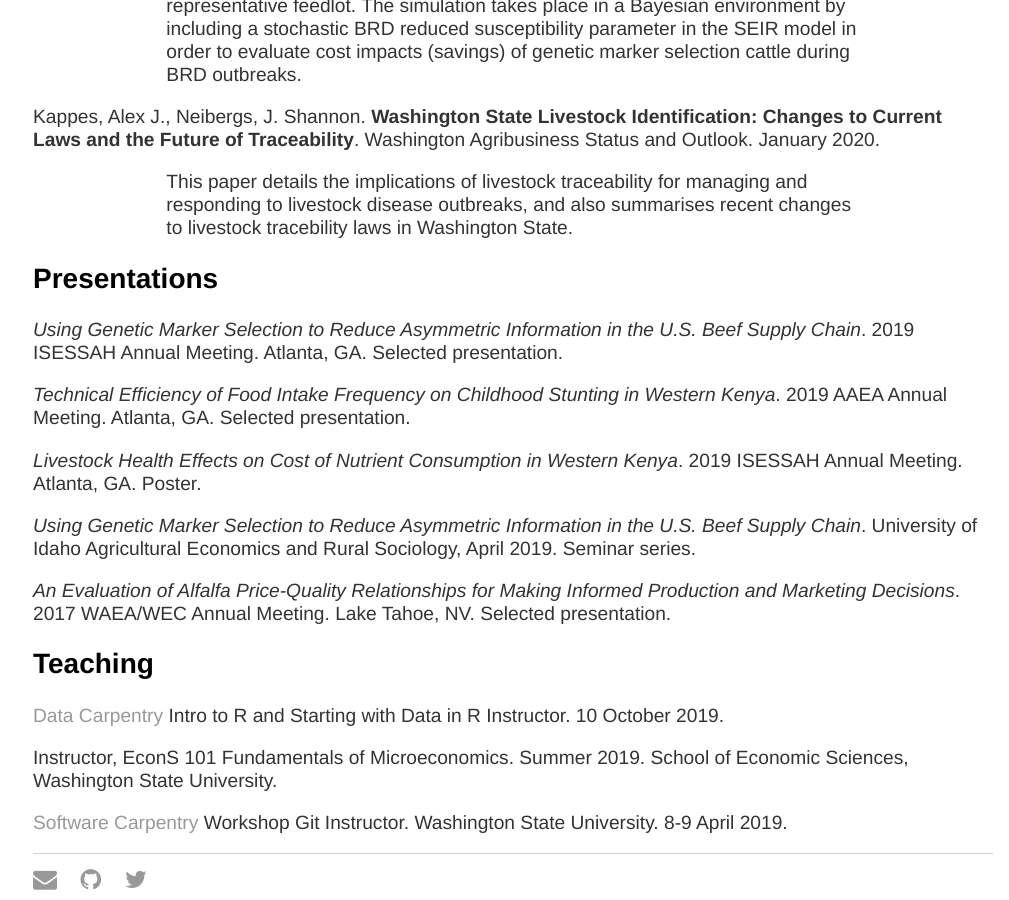
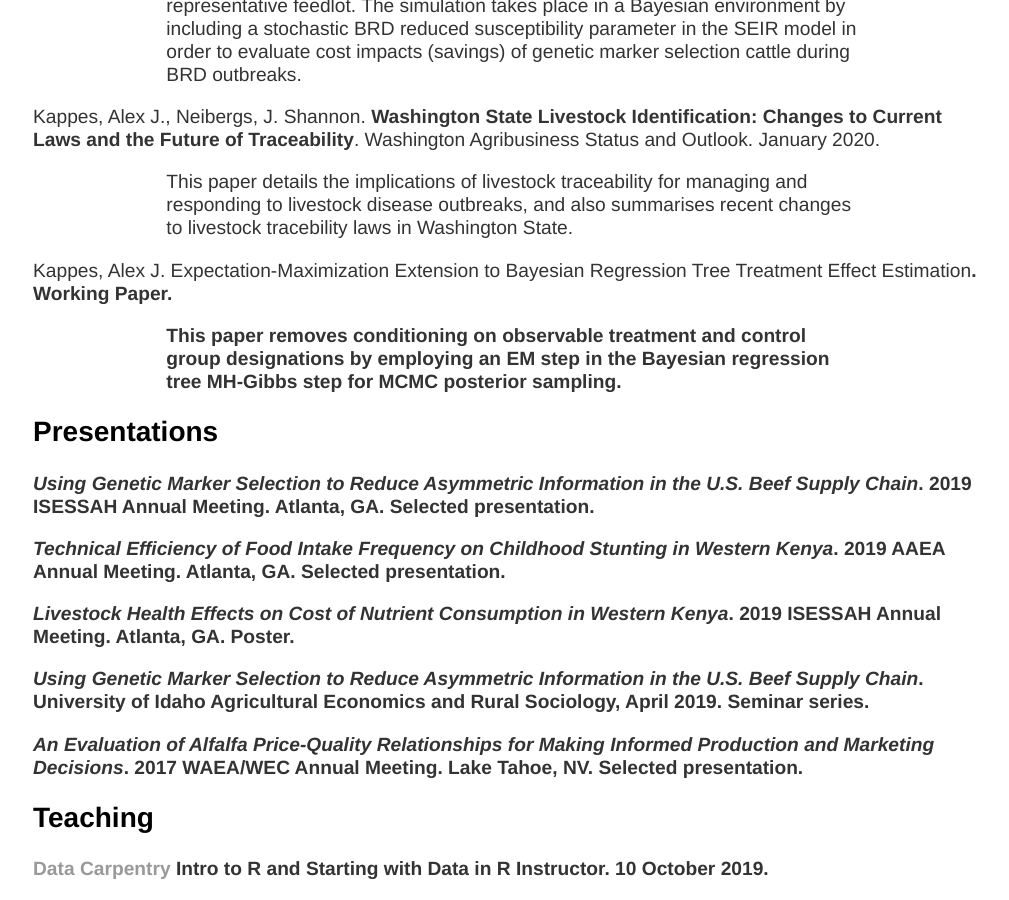
Before and after one commit to AJKappes/AJKappes.github.io, a Jekyll site: the page about/index.html, which Jekyll copies as it is, in a window 1280 px wide and 900 px high, scrolled down 1096 px. Shown: the whole window, without its empty margins (127-1136 px from the left). Built offline with Jekyll 4.4.1, drawn with Linux system fonts in a browser that asks for light colours.

Commit message:
update about section

```diff
--- a/about/index.html
+++ b/about/index.html
@@ -50,6 +50,10 @@ to Reduce Asymmetric Information in the U.S. Beef Supply Chain</b>. Working pape
 
 		<p class="indented"> This paper details the implications of livestock traceability for managing and responding to livestock disease outbreaks, and also summarises recent changes to livestock tracebility laws in Washington State.</p>
 
+		<p>Kappes, Alex J. Expectation-Maximization Extension to Bayesian Regression Tree Treatment Effect Estimation<b>. Working Paper.</p>
+
+		<p class="indented"> This paper removes conditioning on observable treatment and control group designations by employing an EM step in the Bayesian regression tree MH-Gibbs step for MCMC posterior sampling.</p>
+
 	<h2>Presentations</h2>
 
     <p><em>Using Genetic Marker Selection to Reduce Asymmetric Information in the U.S. Beef Supply Chain</em>. 2019 ISESSAH Annual Meeting. Atlanta, GA. Selected presentation.</p>
```
